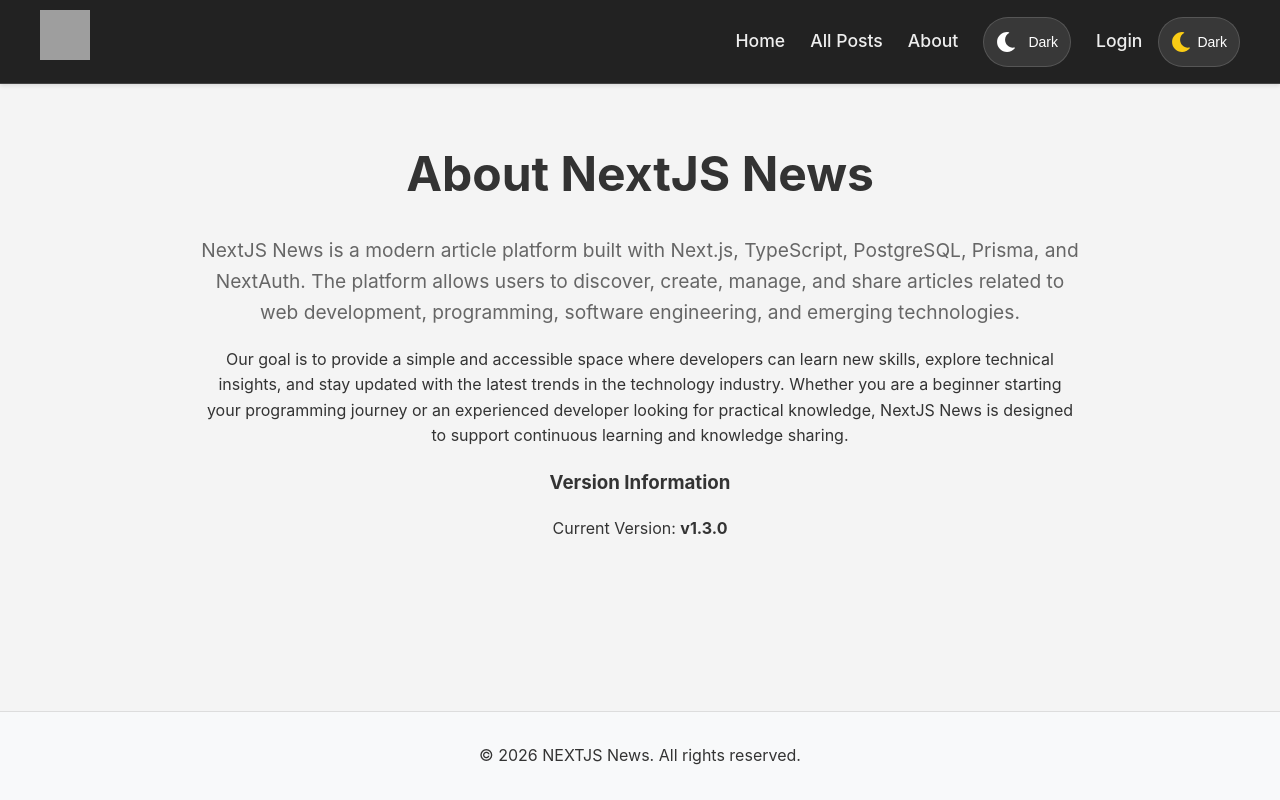
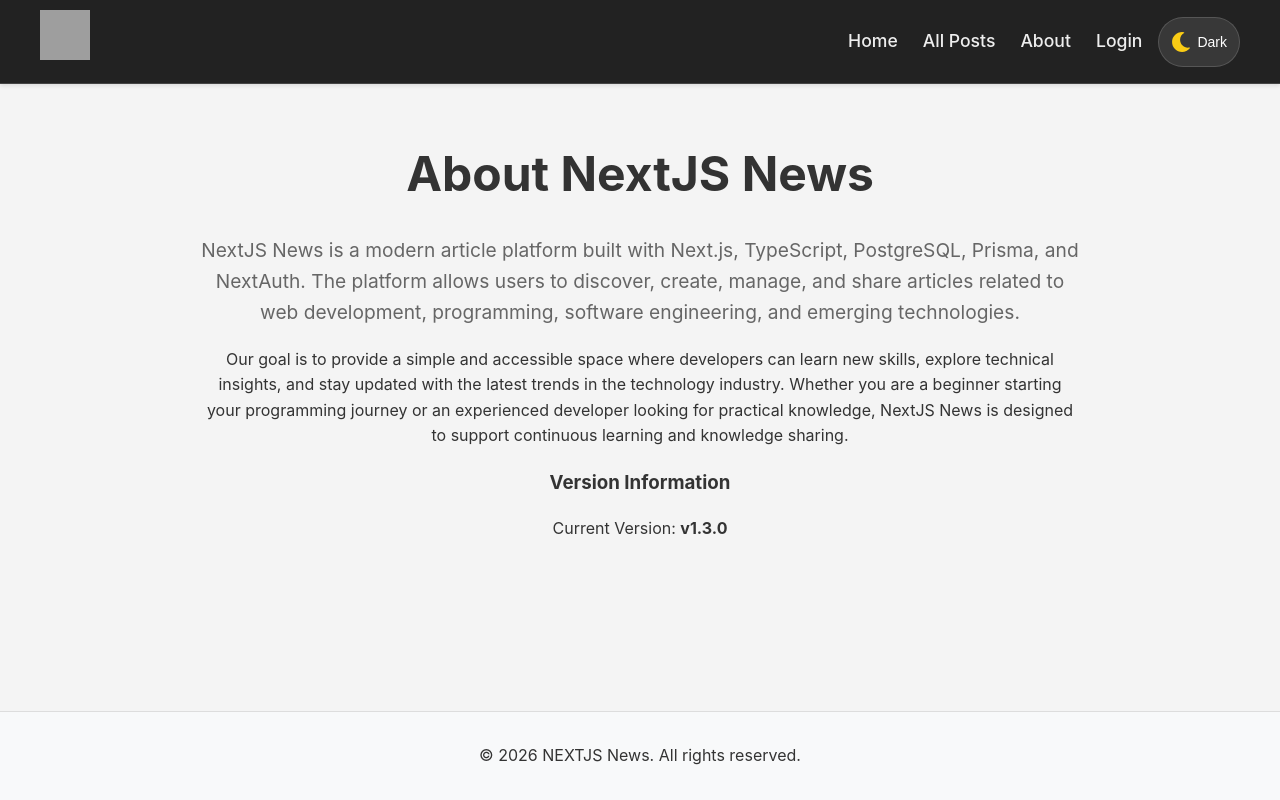
Before and after one commit to fauzi0413/management_artikel, a Next.js app: page /about in a window 1280 px wide. Built offline with nearby package versions, Linux system fonts and the light colour scheme; no server answers; grey boxes are pictures that could not be loaded.

Commit message:
fix: change layout ThemeChange button in header

```diff
--- a/src/components/Header.tsx
+++ b/src/components/Header.tsx
@@ -61,10 +61,11 @@
               <Link href="/posts/my-posts" onClick={() => setMobileMenu(false)}>Your Posts</Link>
             )}
             <Link href="/about" onClick={() => setMobileMenu(false)}>About</Link>
-            <div className="theme-btn desktop-hide">
-              <ThemeChange />
-            </div>
             {mobileMenu && session && (
+              <>
+              <div className="theme-btn ">
+                <ThemeChange />
+              </div>
               <div className="mobile-user-menu">
 
                 <div className="mobile-user-info">
@@ -107,7 +108,9 @@
                   Logout
                 </button>
               </div>
+              </>
             )}
+
             {session ? (
               !mobileMenu && (
               <div className="profile-dropdown" ref={dropdownRef}>
```
